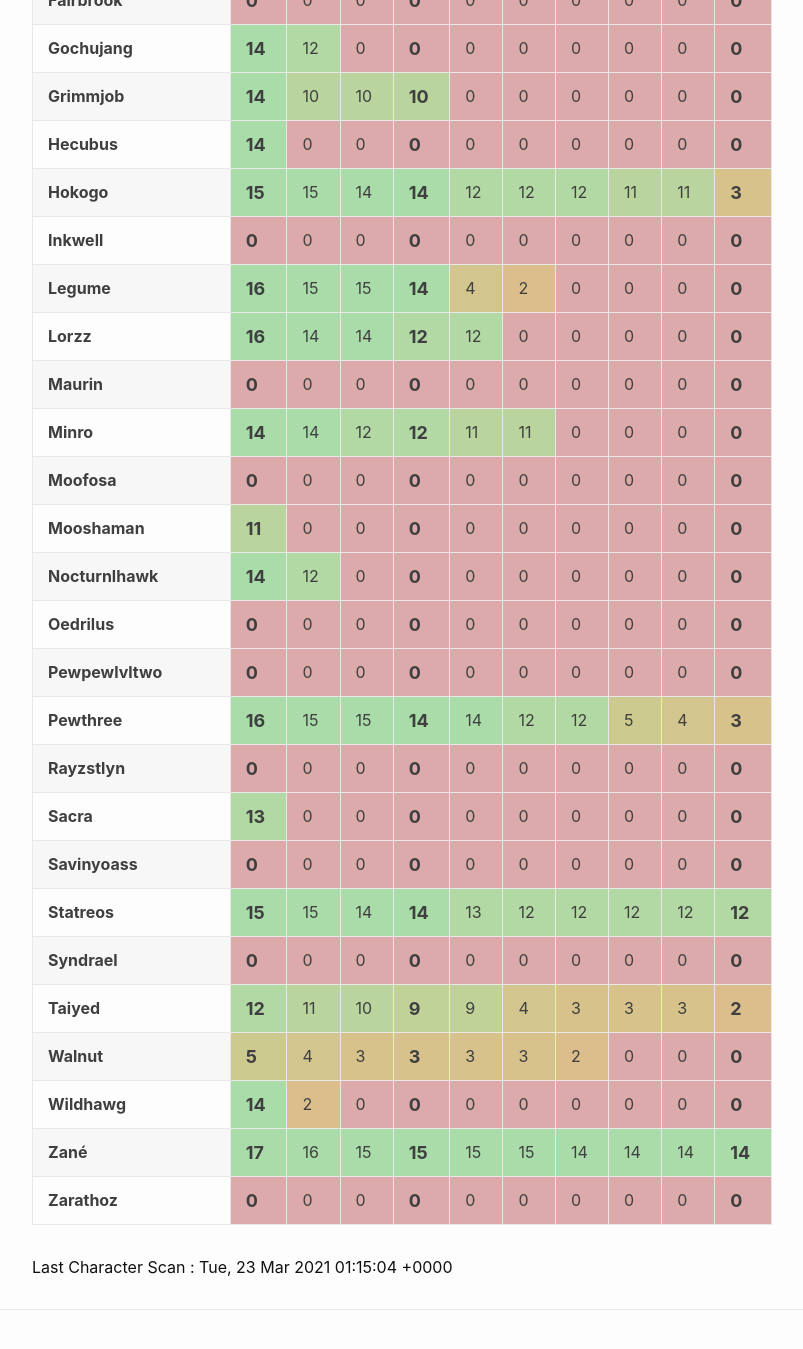
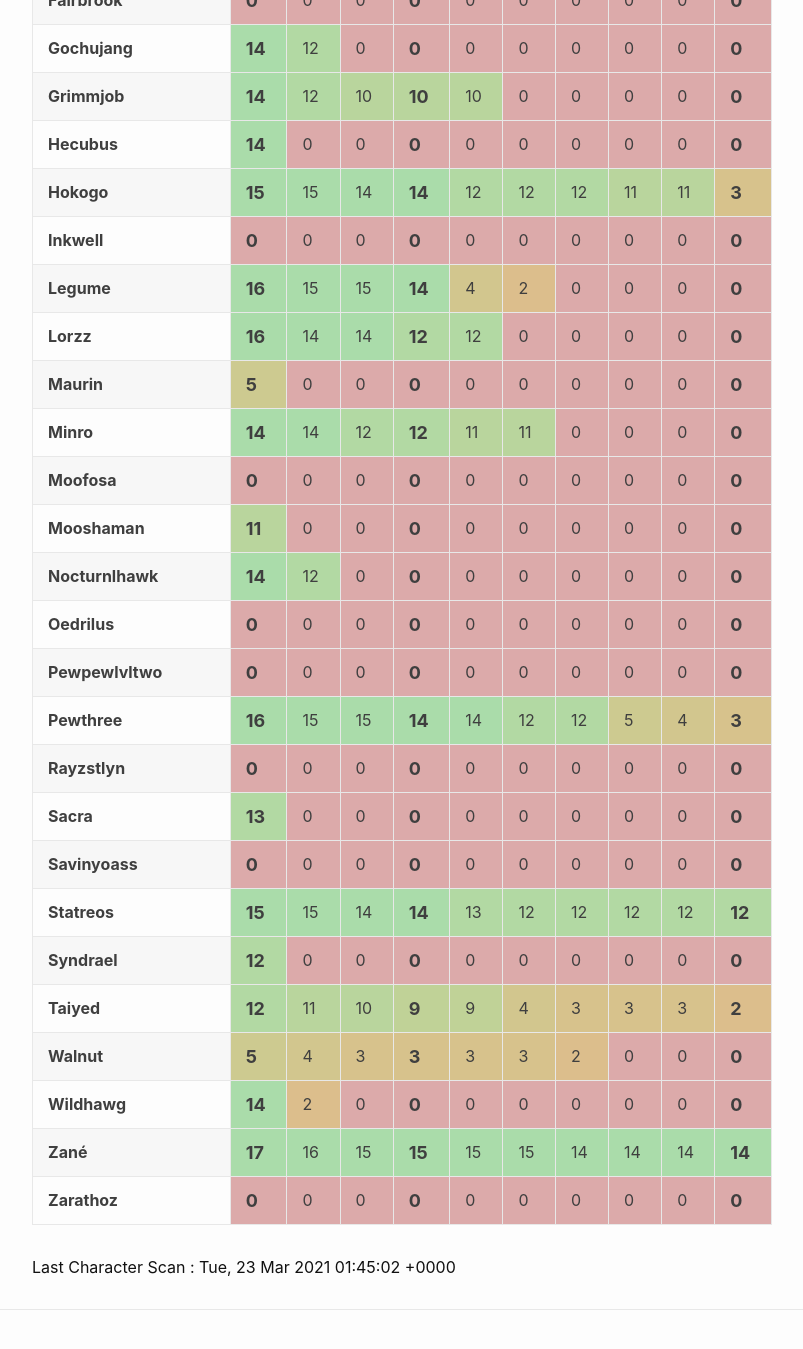
Before and after one commit to eldertribunal/keystonetracker, a Jekyll site: the page built from weekly.md, in a window 1280 px wide and 1400 px high, scrolled down 794 px. Shown: the top 1349 px of the window, without its empty margins (126-929 px from the left). Built offline with Jekyll 4.4.1, drawn with Linux system fonts in a browser that asks for light colours.

Commit message:
auto scan Tue Mar 23 01:45:44 UTC 2021

```diff
--- a/_data/scanned.json
+++ b/_data/scanned.json
@@ -1,3 +1,3 @@
 {
-  "timestamp": 1616462104
+  "timestamp": 1616463902
 }
--- a/_data/weekly.json
+++ b/_data/weekly.json
@@ -437,7 +437,7 @@
   {
     "name": "Maurin",
     "dungeons": [
-      0,
+      5,
       0,
       0,
       0,
@@ -452,7 +452,7 @@
   {
     "name": "Syndrael",
     "dungeons": [
-      0,
+      12,
       0,
       0,
       0,
@@ -498,10 +498,10 @@
     "name": "Grimmjob",
     "dungeons": [
       14,
+      12,
       10,
       10,
       10,
-      0,
       0,
       0,
       0,
```
